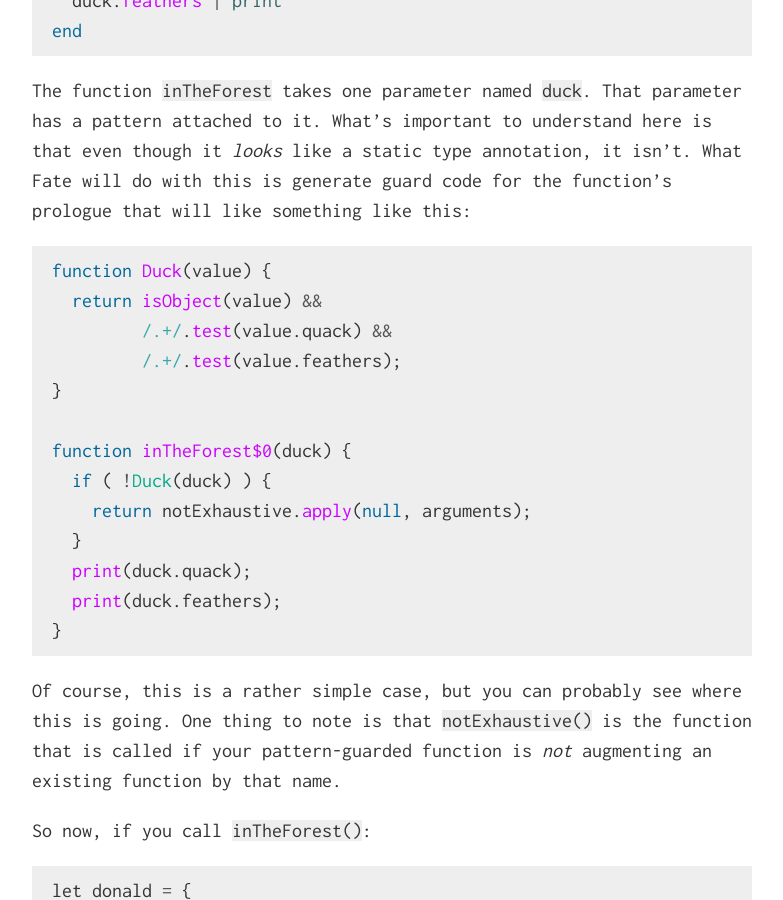
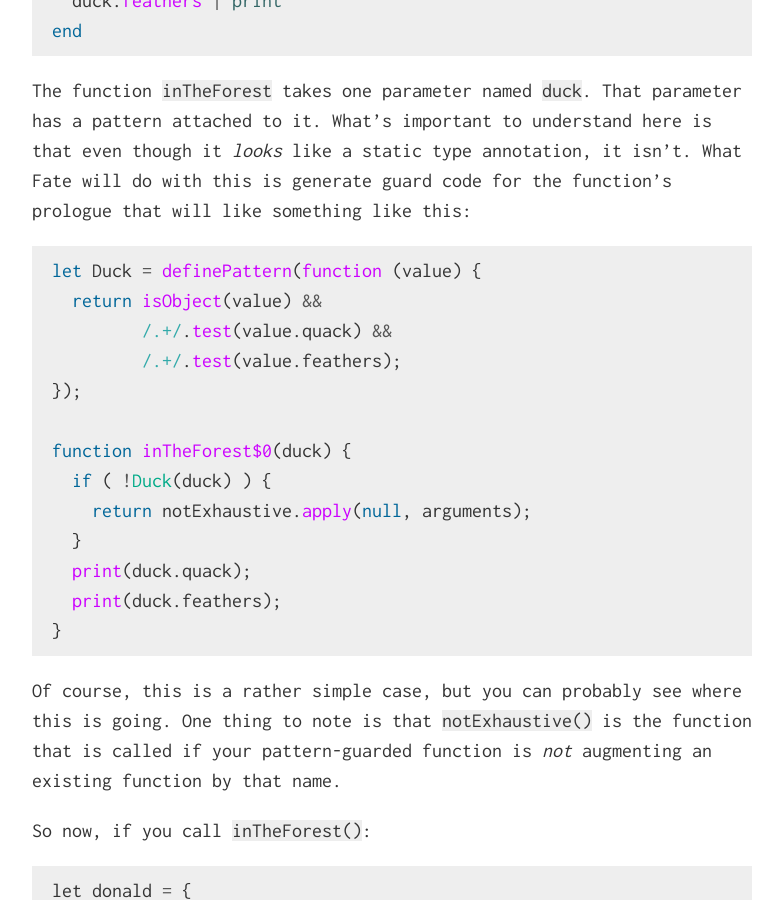
Before and after one commit to kode4food/fate-lang, a Jekyll site: the page built from why.md, in a window 1280 px wide and 900 px high, scrolled down 2024 px. Shown: the whole window, without its empty margins (248-1031 px from the left). Built offline with Jekyll 4.4.1, drawn with Linux system fonts in a browser that asks for light colours; some of the changed text lies outside the part shown.

Commit message:
why article

````diff
--- a/why.md
+++ b/why.md
@@ -40,11 +40,11 @@ end
 The function `inTheForest` takes one parameter named `duck`.  That parameter has a pattern attached to it.  What's important to understand here is that even though it *looks* like a static type annotation, it isn't.  What Fate will do with this is generate guard code for the function's prologue that will like something like this:
 
 ```javascript
-function Duck(value) {
+let Duck = definePattern(function (value) {
   return isObject(value) &&
          /.+/.test(value.quack) &&
          /.+/.test(value.feathers);
-}
+});
 
 function inTheForest$0(duck) {
   if ( !Duck(duck) ) {
@@ -103,11 +103,11 @@ end
 Now both Ducks and Persons can be handled.  The generated code will look something like this:
 
 ```javascript
-function Person(value) {
+let Person = definePattern(function (value) {
   return isObject(value) &&
          /.+/.test(value.quack) &&
          /.+/.test(value.skin);
-}
+});
 
 function inTheForest$1(person) {
   if ( !Person(person) ) {
````
